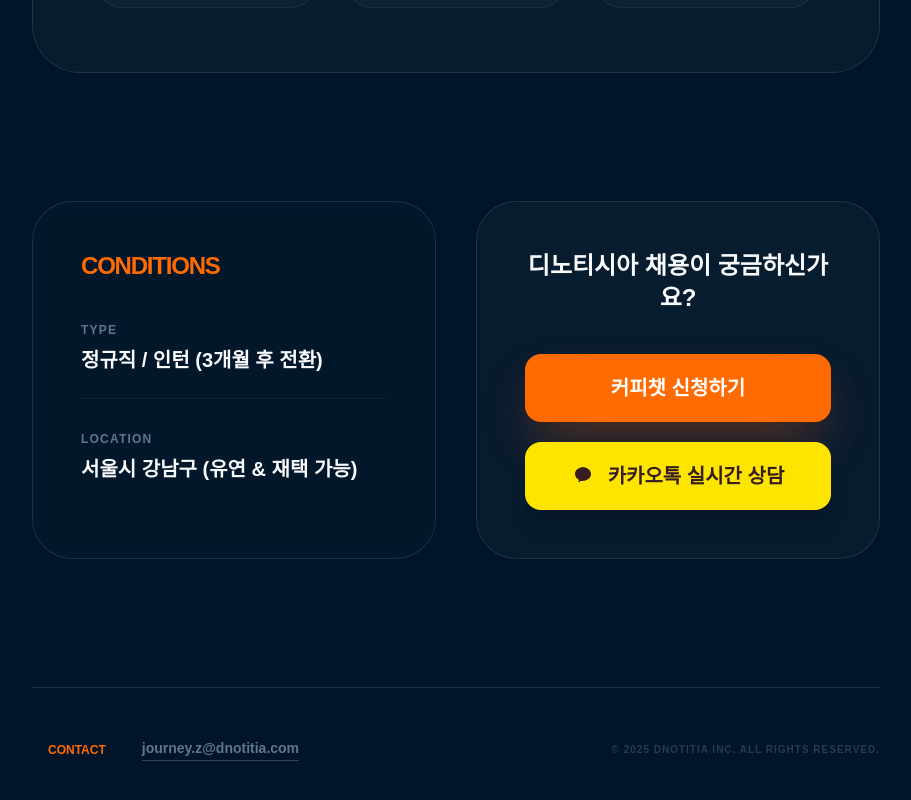
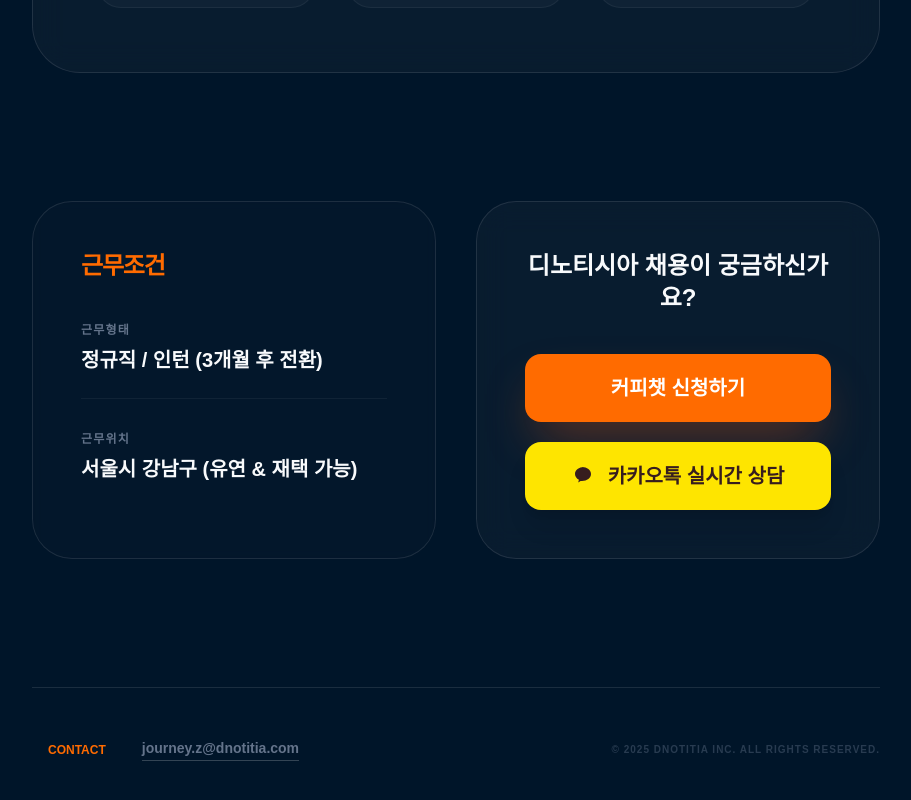
Before and after one commit to jeejhzz/recruit, a plain HTML site: page index.html in a window 1280 px wide. Shown: the part 2693-3493 px from the top of the page, without its empty margins (184-1095 px from the left). Drawn offline with nearby package versions, Linux system fonts and the light colour scheme; a web font is replaced by a local one.

Commit message:
Update index.html

```diff
--- a/index.html
+++ b/index.html
@@ -235,14 +235,14 @@
         <!-- Conditions & Contact -->
         <div class="grid md:grid-cols-2 gap-10 mb-32">
             <div class="p-12 border border-white/10 rounded-[2.5rem] bg-white/[0.01] backdrop-blur-sm">
-                <h3 class="text-2xl font-black mb-10 text-orange uppercase tracking-tighter">Conditions</h3>
+                <h3 class="text-2xl font-black mb-10 text-orange uppercase tracking-tighter">근무조건</h3>
                 <div class="space-y-8">
                     <div class="border-b border-white/5 pb-6">
-                        <p class="text-slate-500 text-xs font-bold mb-2 uppercase tracking-widest">Type</p>
+                        <p class="text-slate-500 text-xs font-bold mb-2 uppercase tracking-widest">근무형태</p>
                         <p class="text-xl font-bold">정규직 / 인턴 (3개월 후 전환)</p>
                     </div>
                     <div>
-                        <p class="text-slate-500 text-xs font-bold mb-2 uppercase tracking-widest">Location</p>
+                        <p class="text-slate-500 text-xs font-bold mb-2 uppercase tracking-widest">근무위치</p>
                         <p class="text-xl font-bold">서울시 강남구 (유연 & 재택 가능)</p>
                     </div>
                 </div>
```
